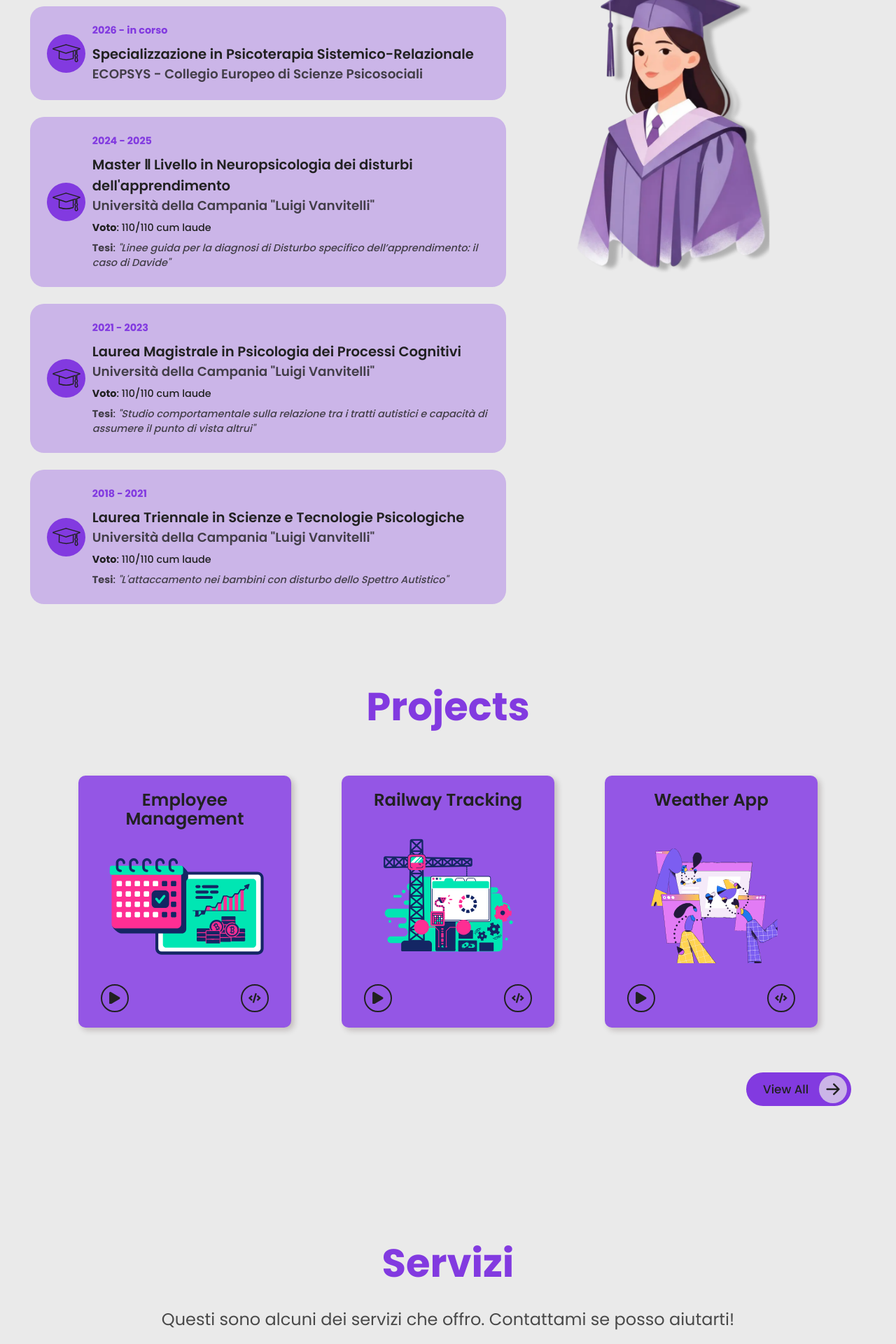
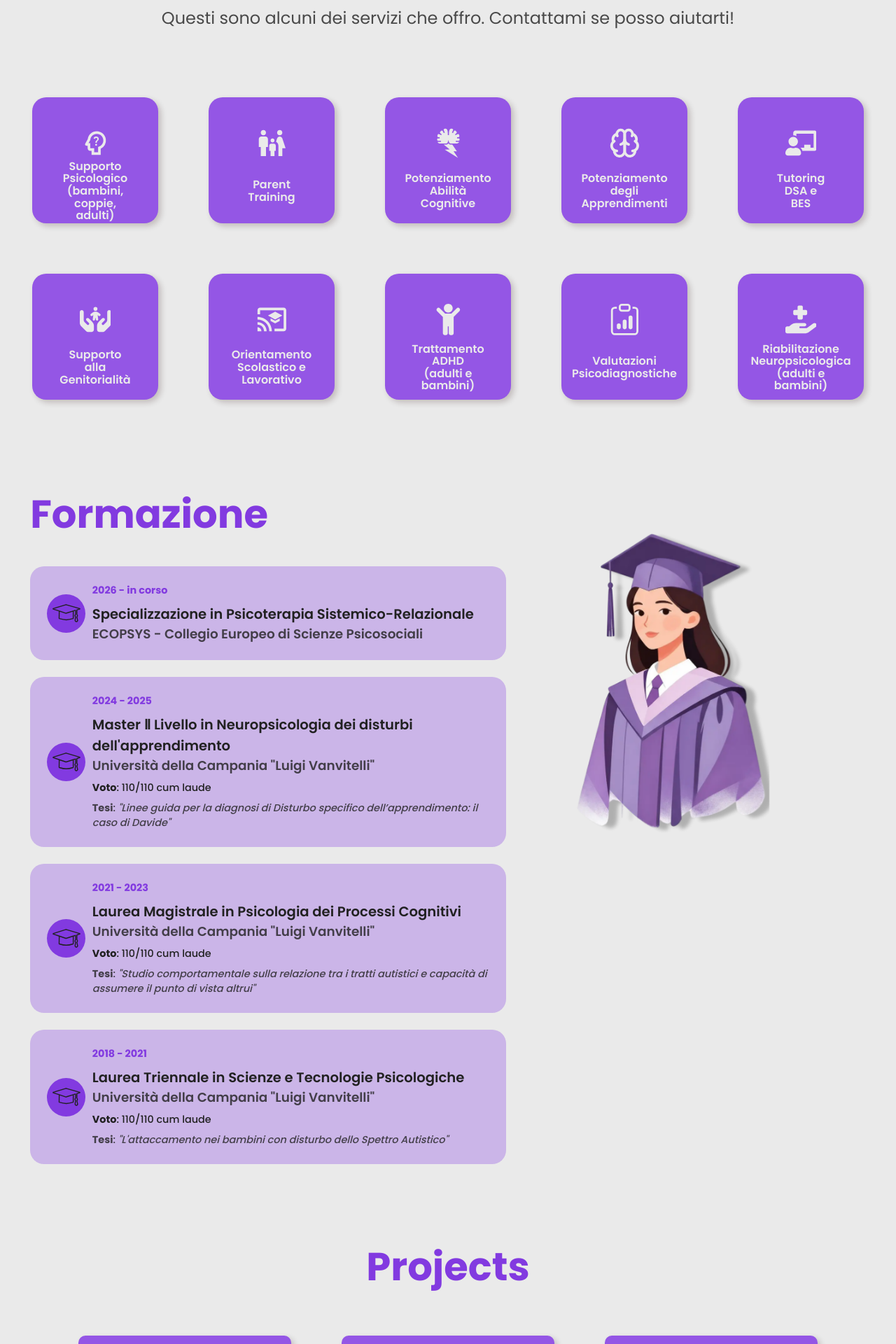
Before and after one commit to gcarda99/psycologist-portfolio, a React (Vite) app: page / in a window 1280 px wide. Shown: the part 1740-3660 px from the top of the page at 70% size. Built offline with nearby package versions, Linux system fonts and the light colour scheme; a web font is replaced by a local one.

Commit message:
change section orders

```diff
--- a/src/pages/Main/Main.js
+++ b/src/pages/Main/Main.js
@@ -24,14 +24,14 @@ function Main() {
 
             <Suspense fallback={<div />}>
                 <About />
+                <Services />
                 <Education />
                 {/*<Skills />*/}
                 {/*<Experience/>*/}
-                <Projects />
                 {/*<Achievement/>*/}
-                <Services />
                 {/*<Testimonials/>*/}
                 {/*<Blog/>*/}
+                <Projects />
                 <Contacts />
                 <Footer />
             </Suspense>
```
